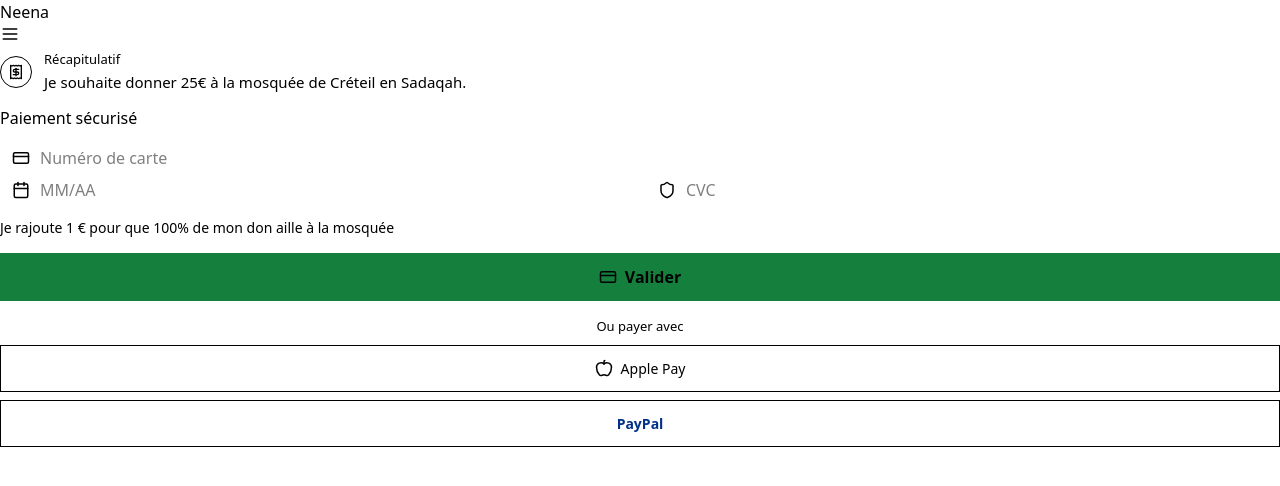
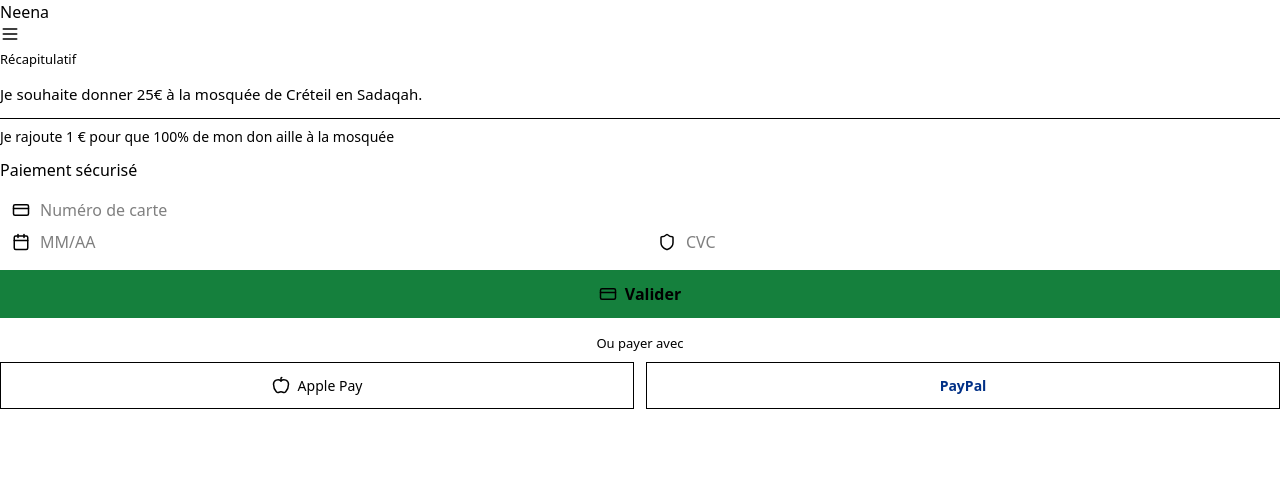
Before and after one commit to chaaaady/NeenaV3, a Next.js app: page /step-payment in a window 1280 px wide. Shown: the top 486 px of the page. Built offline with nearby package versions, Linux system fonts and the light colour scheme.

Commit message:
feat: Réorganiser récap et options de paiement - Apple Pay et PayPal sur une ligne

```diff
--- a/src/app/(don)/step-payment/page.tsx
+++ b/src/app/(don)/step-payment/page.tsx
@@ -43,15 +43,18 @@ export default function StepPaymentPage() {
       <div className="app-container">
         {/* Récapitulatif sur fond blanc (esthétique améliorée) */}
         <div className="app-card mb-3">
-          <div className="flex items-center justify-between">
-            <div className="flex items-center gap-3 min-w-0">
-              <div className="w-8 h-8 rounded-full bg-[var(--surface-2)] border border-[var(--border)] flex items-center justify-center text-[var(--text-soft)] flex-shrink-0">
-                <Receipt size={16} />
-              </div>
-              <div className="min-w-0">
-                <div className="text-[13px] text-[var(--text-muted)]">Récapitulatif</div>
-                <div className="text-[15px] text-[var(--text)] leading-relaxed whitespace-normal break-words">{summarySentence}</div>
-              </div>
+          <div className="space-y-3">
+            <div className="text-[13px] text-[var(--text-muted)]">Récapitulatif</div>
+            <div className="text-[15px] text-[var(--text)] leading-relaxed whitespace-normal break-words">{summarySentence}</div>
+
+            {/* Couvrir les frais intégré dans le récap */}
+            <div className="flex items-center justify-between gap-3 pt-2 border-t border-[var(--border)]">
+              <span className="flex-1 text-[14px] leading-snug text-[var(--text)] font-[500]">Je rajoute {formatEuro(values.amount * 0.029)} pour que 100% de mon don aille à la mosquée</span>
+              <Switch
+                checked={values.coverFees}
+                onChange={(v: boolean) => form.setValue("coverFees", v, { shouldDirty: true })}
+                ariaLabel="Couvrir les frais"
+              />
             </div>
           </div>
         </div>
@@ -99,18 +102,6 @@ export default function StepPaymentPage() {
               </div>
             </div>
 
-            {/* Couvrir les frais */}
-            <div className="section-box">
-              <div className="flex items-center justify-between gap-3">
-                <span className="flex-1 text-[14px] leading-snug text-[var(--text)] font-[500]">Je rajoute {formatEuro(values.amount * 0.029)} pour que 100% de mon don aille à la mosquée</span>
-                <Switch
-                  checked={values.coverFees}
-                  onChange={(v: boolean) => form.setValue("coverFees", v, { shouldDirty: true })}
-                  ariaLabel="Couvrir les frais"
-                />
-              </div>
-            </div>
-
             {/* Bouton Valider en pleine largeur */}
             <div className="pt-0">
               <button
@@ -128,7 +119,7 @@ export default function StepPaymentPage() {
             {/* Options de paiement alternatives */}
             <div className="space-y-2">
               <div className="text-[13px] text-[var(--text-muted)] text-center">Ou payer avec</div>
-              <div className="space-y-2">
+              <div className="grid grid-cols-2 gap-3">
                 <button className="w-full py-3 px-4 rounded-12 bg-[var(--surface-2)] border border-[var(--border)] flex items-center justify-center gap-2 text-[14px] font-[500] text-[var(--text-soft)] hover:bg-[var(--surface-2)] transition-colors">
                   <Apple size={18} />
                   <span>Apple Pay</span>
```
